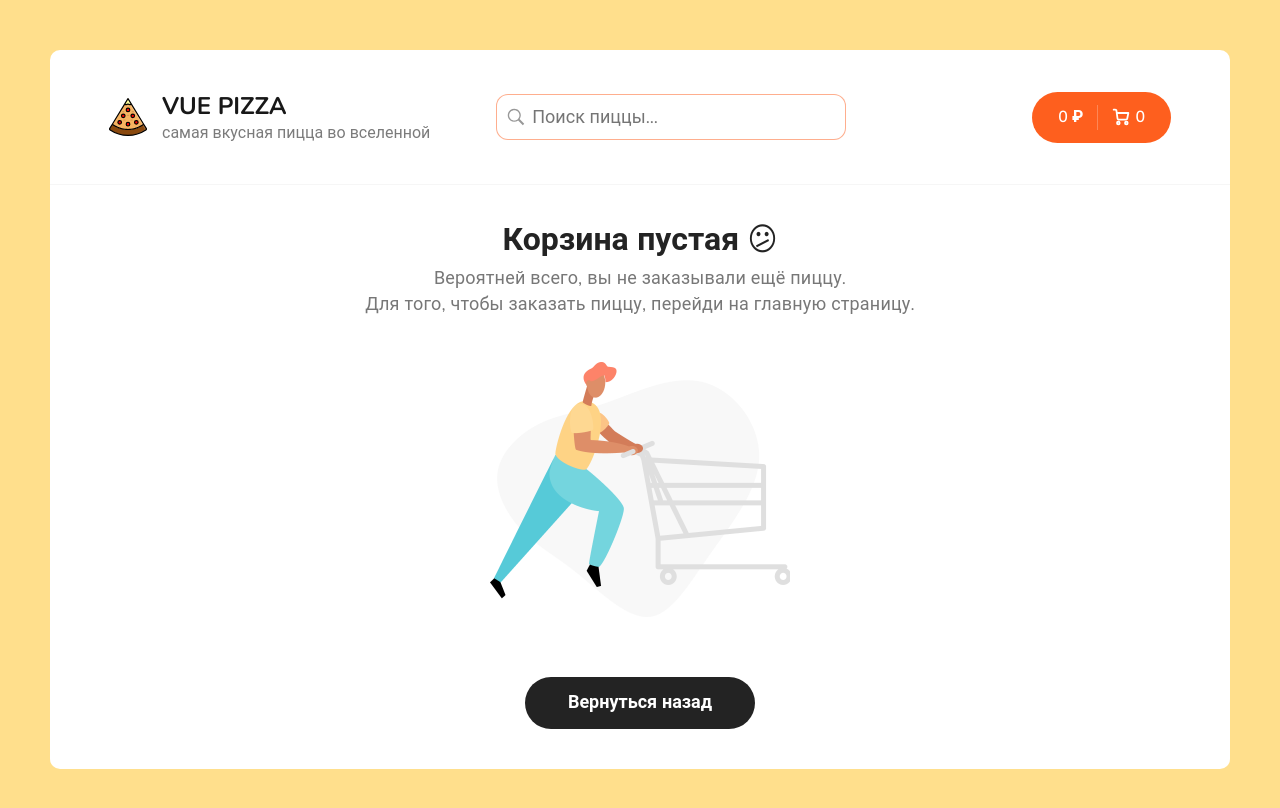
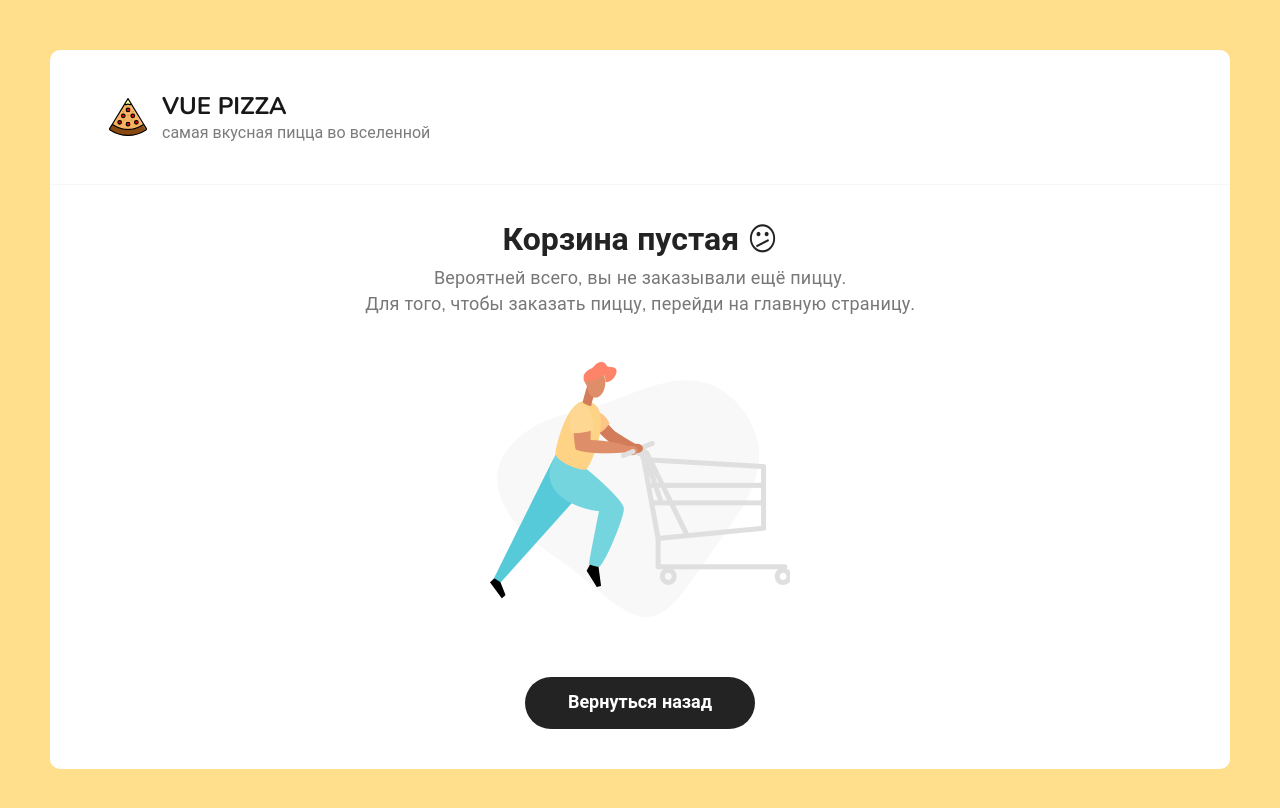
Before and after one commit to sweeeeetch/vue-pizza, a Vue app: page /cart in a window 1280 px wide. Shown: the top 808 px of the page. Built offline with nearby package versions, Linux system fonts and the light colour scheme.

Commit message:
fixed minor issues, reorganized type for cart item

```diff
--- a/src/components/Categories.vue
+++ b/src/components/Categories.vue
@@ -5,6 +5,7 @@ import { useHomeStore } from "@/stores/homeStore";
 const homeStore = useHomeStore();
 
 const activeIndex = ref(0);
+activeIndex.value = homeStore.category;
 const categoriesArray = ["Все", "Мясные", "Вегетарианская", "Гриль", "Острые", "Закрытые"];
 
 const setActiveCategory = (idx: number) => {
--- a/src/components/Header.vue
+++ b/src/components/Header.vue
@@ -3,6 +3,7 @@ import { RouterLink } from "vue-router";
 
 import Search from "@/components/Search.vue";
 import { useHomeStore } from "@/stores/homeStore";
+
 const homeStore = useHomeStore();
 </script>
 
@@ -21,8 +22,10 @@ const homeStore = useHomeStore();
           <p>самая вкусная пицца во вселенной</p>
         </div>
       </router-link>
-      <Search />
-      <div class="header__cart">
+      <Search v-if="$route.path !== '/cart'" />
+      <div
+        class="header__cart"
+        v-if="$route.path !== '/cart'">
         <router-link
           to="/cart"
           class="button button--cart">
--- a/src/components/PizzaBlock.vue
+++ b/src/components/PizzaBlock.vue
@@ -3,7 +3,7 @@ import { ref, type PropType } from "vue";
 
 import MyButton from "@/components/buttons/MyButton.vue";
 import type { Pizza } from "@/views/HomeView.vue";
-import { useHomeStore } from "@/stores/homeStore";
+import { useHomeStore, type CartPizza } from "@/stores/homeStore";
 const homeStore = useHomeStore();
 
 const props = defineProps({
@@ -16,15 +16,15 @@ const activeSize = ref(0);
 const activeDough = ref(0);
 
 const addItemToCart = () => {
-  const item: Pizza = {
-    ...props.pizza,
+  const item: CartPizza = {
+    id: props.pizza.id,
+    imageUrl: props.pizza.imageUrl,
+    price: props.pizza.price,
+    title: props.pizza.title,
     activeType: doughNames[activeDough.value],
     activeSize: props.pizza.sizes![activeSize.value],
+    count: 1,
   };
-  if (item.sizes && item.types) {
-    delete item.sizes;
-    delete item.types;
-  }
   homeStore.addItem(item);
 };
 </script>
@@ -34,7 +34,7 @@ const addItemToCart = () => {
     <img
       class="pizza-block__image"
       :src="pizza.imageUrl"
-      alt="Pizza" />
+      :alt="pizza.title" />
     <h4 class="pizza-block__title">{{ pizza.title }}</h4>
     <div class="pizza-block__selector">
       <ul>
@@ -73,6 +73,10 @@ const addItemToCart = () => {
 
   &__image {
     width: 260px;
+    transition: all 0.3s ease;
+    &:hover {
+      transform: translateY(-7px);
+    }
   }
 
   &__title {
--- a/src/components/PizzaCartItem.vue
+++ b/src/components/PizzaCartItem.vue
@@ -1,12 +1,11 @@
 <script setup lang="ts">
-import type { Pizza } from "@/views/HomeView.vue";
 import type { PropType } from "vue";
 
-import { useHomeStore } from "@/stores/homeStore";
+import { useHomeStore, type CartPizza } from "@/stores/homeStore";
 const homeStore = useHomeStore();
 
 const props = defineProps({
-  pizza: { type: Object as PropType<Pizza>, required: true },
+  pizza: { type: Object as PropType<CartPizza>, required: true },
 });
 
 const incrementPizza = () => {
@@ -14,8 +13,12 @@ const incrementPizza = () => {
   homeStore.totalPrice += props.pizza.price;
 };
 const decrementPizza = () => {
-  props.pizza.count!--;
-  homeStore.totalPrice -= props.pizza.price;
+  if (props.pizza.count !== 1) {
+    props.pizza.count!--;
+    homeStore.totalPrice -= props.pizza.price;
+  } else {
+    homeStore.removeItem(props.pizza);
+  }
 };
 
 const removePizza = () => {
--- a/src/components/Search.vue
+++ b/src/components/Search.vue
@@ -45,6 +45,9 @@ watch(seachValue, (newValue: string) => {
 .search {
   position: relative;
   margin-right: 120px;
+  @media (max-width: 960px) {
+    display: none;
+  }
   &__input {
     border: 1px solid rgba($orange, 0.5);
     padding: 10px 30px 10px 35px;
--- a/src/stores/homeStore.ts
+++ b/src/stores/homeStore.ts
@@ -1,5 +1,14 @@
-import type { Pizza } from "@/views/HomeView.vue";
 import { defineStore } from "pinia";
+
+export interface CartPizza {
+  id: number;
+  title: string;
+  price: number;
+  imageUrl: string;
+  activeType: string;
+  activeSize: number;
+  count: number;
+}
 
 export const useHomeStore = defineStore("homeStore", {
   state: () => ({
@@ -7,10 +16,10 @@ export const useHomeStore = defineStore("homeStore", {
     category: 0,
     search: "",
     totalPrice: 0,
-    cart: [] as Pizza[],
+    cart: [] as CartPizza[],
   }),
   actions: {
-    addItem(item: Pizza) {
+    addItem(item: CartPizza) {
       const findItem = this.cart.find(
         el =>
           el.id === item.id &&
@@ -18,13 +27,13 @@ export const useHomeStore = defineStore("homeStore", {
           el.activeType === item.activeType
       );
       if (findItem) {
-        findItem.count!++;
+        findItem.count++;
       } else {
-        this.cart.push({ ...item, count: 1 });
+        this.cart.push(item);
       }
       this.totalPrice += item.price;
     },
-    removeItem(item: Pizza) {
+    removeItem(item: CartPizza) {
       const index = this.cart.findIndex(cartItem => {
         return (
           cartItem.id === item.id &&
```
Also changed, not shown: src/views/HomeView.vue (+0 -13 lines).
